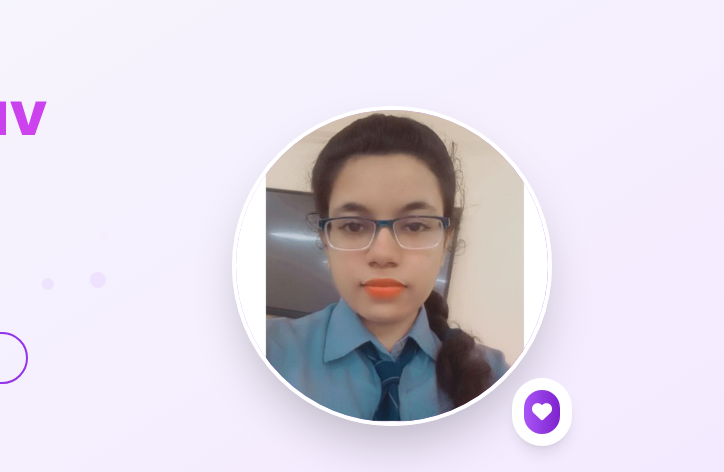
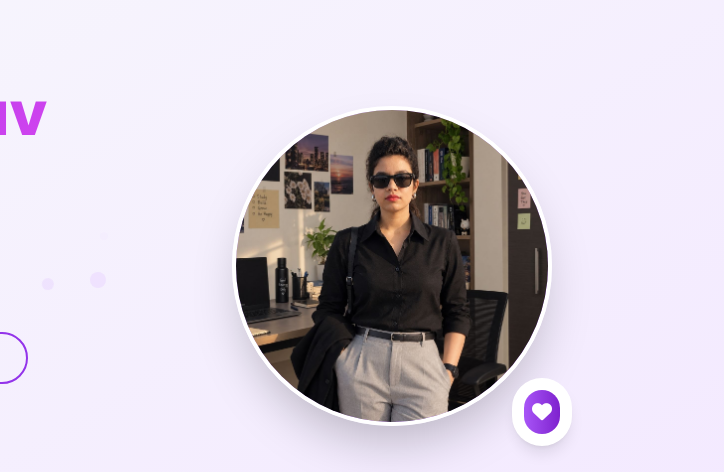
Before and after one commit to sweti2025/Portfolio, a website: page index.html in a window 1280 px wide. Shown: the part 174-646 px from the top of the page, 556-1280 px from the left. Drawn offline with nearby package versions, Linux system fonts and the light colour scheme; no server answers.

Commit message:
Update image source from Sweti.jpeg to me.jpg

```diff
--- a/index.html
+++ b/index.html
@@ -310,7 +310,7 @@
             <div class="md:w-1/2 flex justify-center">
                 <div class="relative">
                     <div class="w-64 h-64 md:w-80 md:h-80 rounded-full bg-gradient-to-br from-purple-300 to-purple-500 dark:from-purple-600 dark:to-purple-800 overflow-hidden border-4 border-white dark:border-slate-700 shadow-2xl">
-                        <img src="Sweti.jpeg" alt="Sweti Yadav Portrait" class="w-full h-full object-cover">
+                        <img src="me.jpg" alt="Sweti Yadav Portrait" class="w-full h-full object-cover">
                     </div>
                     <div class="absolute -bottom-5 -right-5 bg-white dark:bg-slate-700 rounded-full p-3 shadow-lg">
                         <div class="bg-gradient-to-r from-purple-500 to-purple-700 dark:from-purple-600 dark:to-purple-800 text-white rounded-full p-2">
```
